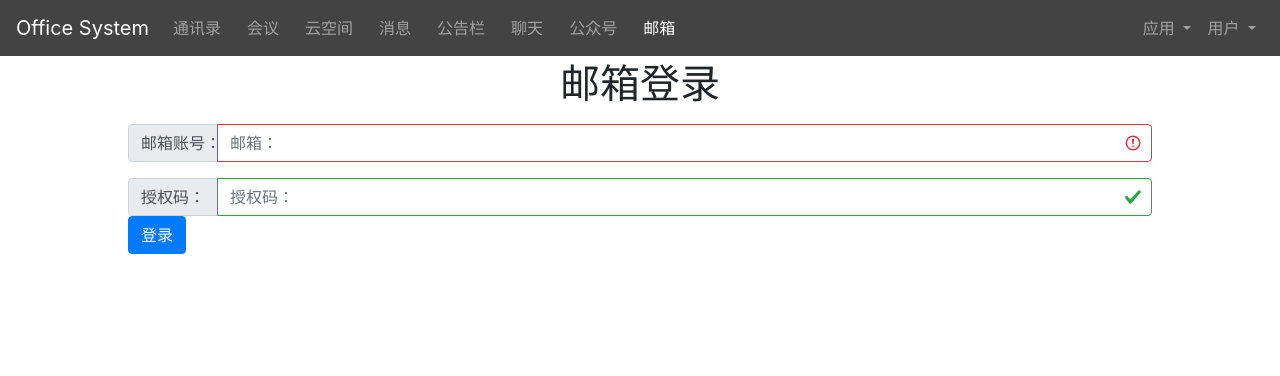
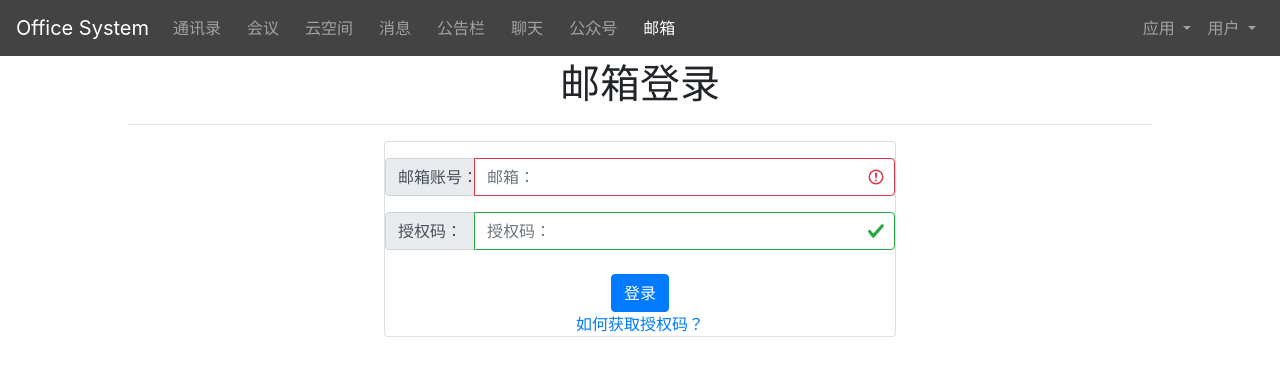
Before and after one commit to Xingpeng-Li/vue_project, a Vue app in the folder office_system_vue/: page /loginToMail in a window 1280 px wide. Shown: the top 376 px of the page. Built offline with nearby package versions, Linux system fonts and the light colour scheme; no server answers.

Commit message:
修改邮件登录的样式

```diff
--- a/office_system_vue/src/components/HealthPunchin.vue
+++ b/office_system_vue/src/components/HealthPunchin.vue
@@ -14,6 +14,7 @@
         <div class="display" @click="toAddress">{{selectCity}}</div>
         <v-distpicker @selected='selected' v-show="addInp" style="width: 300px;display: inline-block">
         </v-distpicker>
+<!--        <v-distpicker province="广东省" city="广州市" area="海珠区"></v-distpicker>-->
         <div class="mask" v-show="mask"></div>
       </div>
     </div>
@@ -50,6 +51,9 @@
 <script>
 import VDistpicker from 'v-distpicker'
 import {health} from "../api/healthPunchin";
+
+// Vue.component('v-distpicker', VDistpicker);
+
 export default {
   name: 'HealthPunchin',
   components: { VDistpicker },
--- a/office_system_vue/src/components/LoginToMail.vue
+++ b/office_system_vue/src/components/LoginToMail.vue
@@ -1,6 +1,8 @@
 <template>
   <div class="loginToMail">
     <h1 style="text-align: center">邮箱登录</h1>
+    <hr>
+    <b-card class="myCard" no-body align="center">
       <div role="group">
         <b-input-group class="mt-3">
           <template v-slot:prepend>
@@ -31,7 +33,13 @@
           ></b-form-input>
         </b-input-group>
       </div>
+      <br>
+      <div style="margin: auto">
         <b-button variant="primary" @click="mailLogin" >登录</b-button>
+        <br>
+        <a href="https://officesystem-1304131169.cos.ap-nanjing.myqcloud.com/officesystemCloudFile/help.pdf">如何获取授权码？</a>
+      </div>
+    </b-card>
   </div>
 </template>
 
@@ -84,5 +92,5 @@ name: "LoginToMail",
 </script>
 
 <style scoped>
-
+@import '../assets/css/myCard.css';
 </style>
```
Lines whose indentation alone changed are shown as unchanged.
